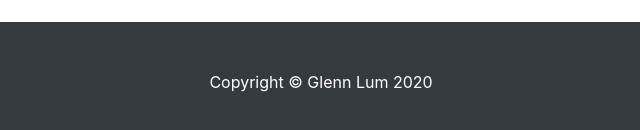
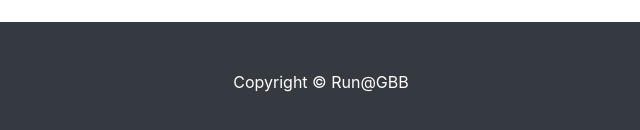
Before and after one commit to glennlum/run-gbb, a website with bundled scripts: page index.html in a window 1280 px wide. Shown: the part 1494-1624 px from the top of the page, 319-959 px from the left. Built offline with nearby package versions, Linux system fonts and the light colour scheme.

Commit message:
Update index.html

```diff
--- a/index.html
+++ b/index.html
@@ -70,7 +70,7 @@
   <!-- Footer -->
   <footer class="py-5 bg-dark">
     <div class="container">
-      <p class="m-0 text-center text-white">Copyright &copy; Glenn Lum 2020</p>
+      <p class="m-0 text-center text-white">Copyright &copy; Run@GBB</p>
     </div>
     <!-- /.container -->
   </footer>
```
